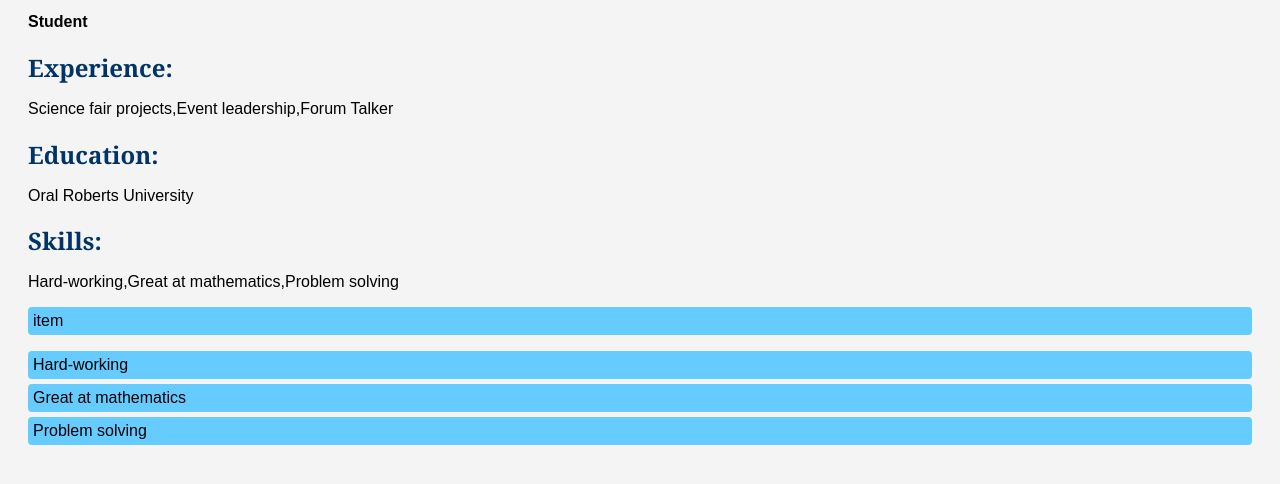
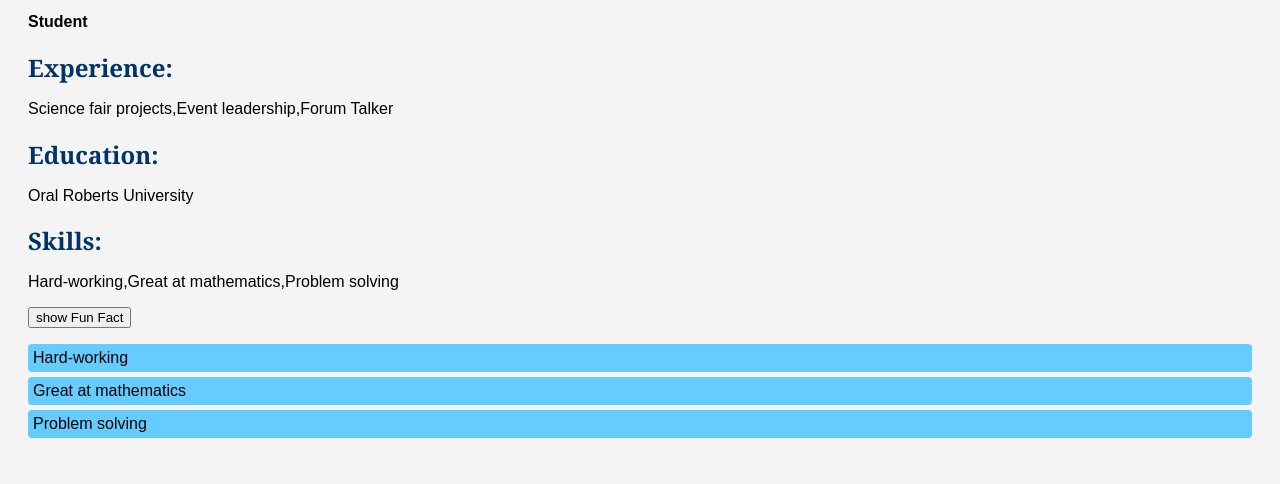
Before and after one commit to DannaCZ2007/resume-project, a plain HTML site: page index.html in a window 1280 px wide. Shown: the part 166-650 px from the top of the page. Drawn offline with Linux system fonts and the light colour scheme.

Commit message:
Update index.html

```diff
--- a/index.html
+++ b/index.html
@@ -19,9 +19,7 @@
     <h2>Skills:</h2>
     <p id="skills">skills goes here</p>
 
-    <ul>
-      <li>item</li>
-    </ul>
+    <p><button onclick="showFunFact()">show Fun Fact</button></p>
 
     <script src="resume.js"></script>
 
```
